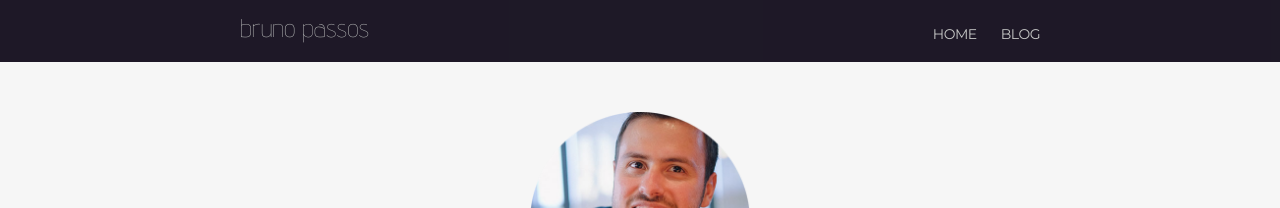
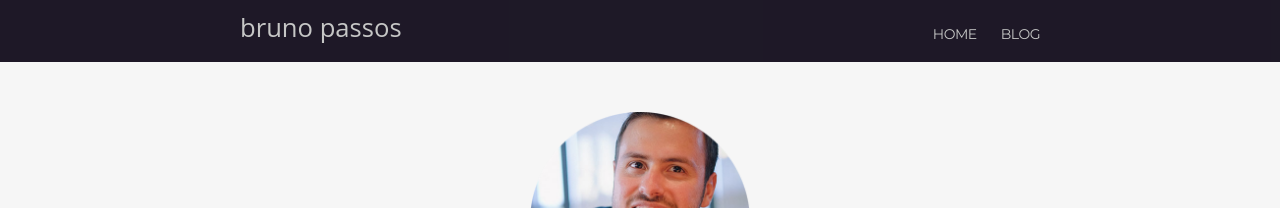
Before and after one commit to bpassos-zz/bpassos.github.io, a Jekyll site: the page built from index.html, in a window 1280 px wide. Shown: the top 208 px of the page. Built offline with Jekyll 4.4.1, drawn with Linux system fonts in a browser that asks for light colours; nearby versions of some CDN libraries; some web fonts are replaced; library files that are not in the unit come from our copies.

Commit message:
Removing unsuded CSS

```diff
--- a/assets/css/main.css
+++ b/assets/css/main.css
@@ -9,8 +9,7 @@
 html, body { height: 100%; }
 
 body {
-  font-family: "Open Sans", sans-serif, Helvetica;quotes: ;
-  /*font-family: 'Open sans', Helvetica, Arial, sans-serif;*/
+  font-family: "Open Sans", Helvetica, sans-serif, Helvetica;quotes: ;
   font-size: 16px;
   line-height: 1.5;
   font-weight: 300;
@@ -149,7 +148,6 @@
 
   .title a{
     /*width: 250px;*/
-    font-family: 'Advent Pro', sans-serif;
     font-size: 1.6em;
     color: #C0C0C0;
     display: inline-block;
@@ -166,7 +164,6 @@
   }
 
   .title a p {
-    font-family: sans-serif;
     font-weight: 300;
     font-size: 11px;
   }
@@ -344,7 +341,6 @@
 
   .intro-description {
     margin: 40px 0;
-    font-family: "Open Sans",serif;
     color: #666;
     text-align: center;
     font-weight: 200;
@@ -366,7 +362,6 @@
   .posts p {
     margin: 10px 0;
     color: #646464;
-    font-family: 'open sans', Helvetica, sans-serif;
     font-size: 17px;
   }
 
@@ -473,7 +468,6 @@
   font-weight: 300;
   color: white;
   font-weight: 300;
-  font-family: 'open sans', Helvetica, sans-serif;
   margin-bottom: 15px;
 }
 
@@ -486,7 +480,6 @@
 
 .post-content {
   margin: 0 0 30px;
-  font-family: 'open sans', Helvetica, sans-serif;
   font-size: 17px;
   color: dimgrey;
 }
```
